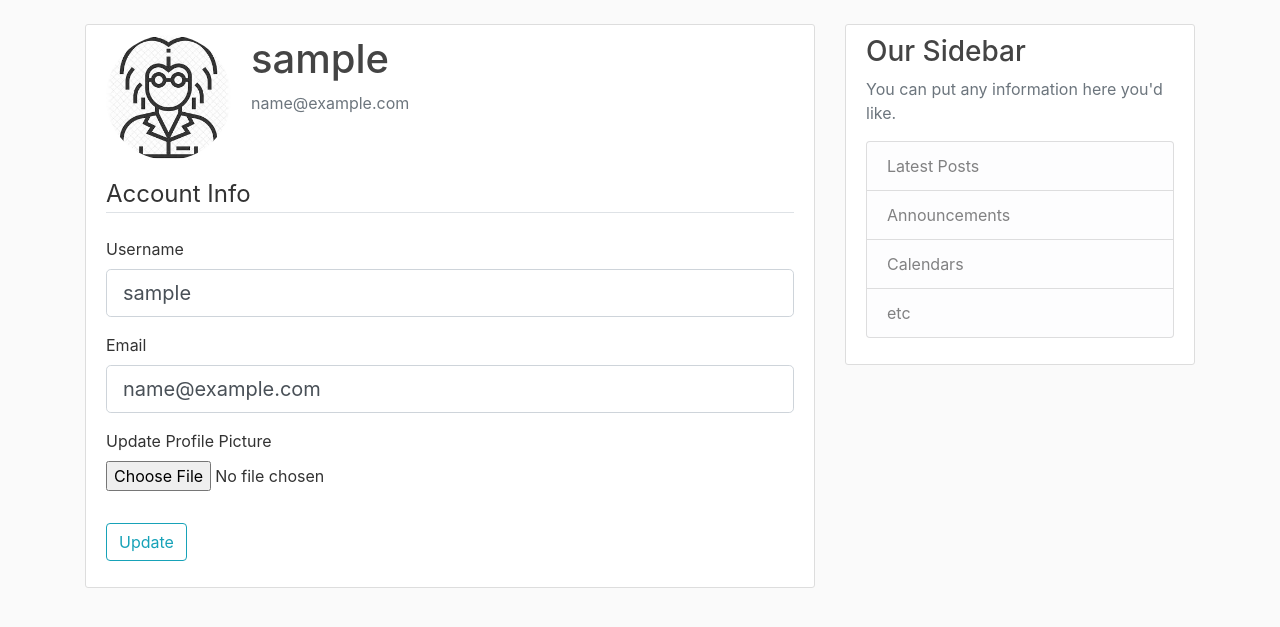
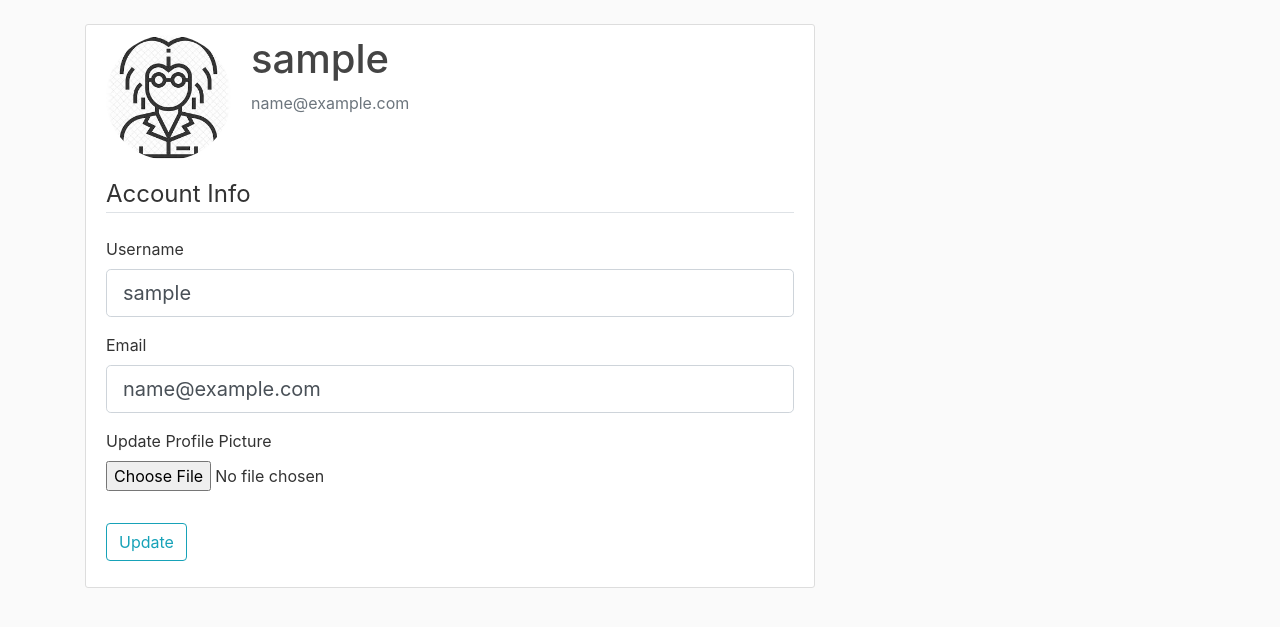
Before and after one commit to natewhit44/website, a Flask app: page /account in a window 1280 px wide. Shown: the part 56-683 px from the top of the page. Run offline with Flask 2, Linux system fonts and the light colour scheme; the visitor is signed in with stand-in values (Sample User, id 1); data comes from the database, SQL or seed files in the repository; some libraries are stand-ins or nearby versions.

```diff
--- a/server/templates/layout.html
+++ b/server/templates/layout.html
@@ -63,19 +63,19 @@
           {% endwith %}
           {% block content %}{% endblock content %}
         </div>
-        <div class="col-md-4">
-          <div class="content-section">
-            <h3>Our Sidebar</h3>
-            <p class='text-muted'>You can put any information here you'd like.
-              <ul class="list-group">
-                <li class="list-group-item list-group-item-light">Latest Posts</li>
-                <li class="list-group-item list-group-item-light">Announcements</li>
-                <li class="list-group-item list-group-item-light">Calendars</li>
-                <li class="list-group-item list-group-item-light">etc</li>
-              </ul>
-            </p>
-          </div>
-        </div>
+<!--        <div class="col-md-4">-->
+<!--          <div class="content-section">-->
+<!--            <h3>Our Sidebar</h3>-->
+<!--            <p class='text-muted'>You can put any information here you'd like.-->
+<!--              <ul class="list-group">-->
+<!--                <li class="list-group-item list-group-item-light">Latest Posts</li>-->
+<!--                <li class="list-group-item list-group-item-light">Announcements</li>-->
+<!--                <li class="list-group-item list-group-item-light">Calendars</li>-->
+<!--                <li class="list-group-item list-group-item-light">etc</li>-->
+<!--              </ul>-->
+<!--            </p>-->
+<!--          </div>-->
+<!--        </div>-->
       </div>
     </main>
 
```
Also changed, not shown: server/templates/about.html (+7 -1 lines).
